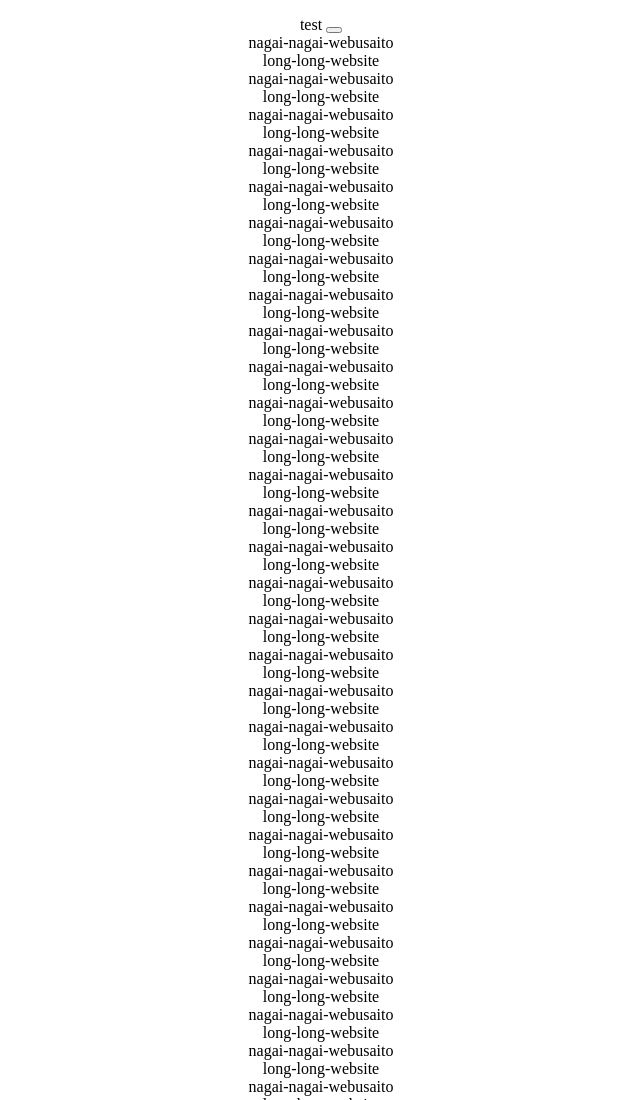
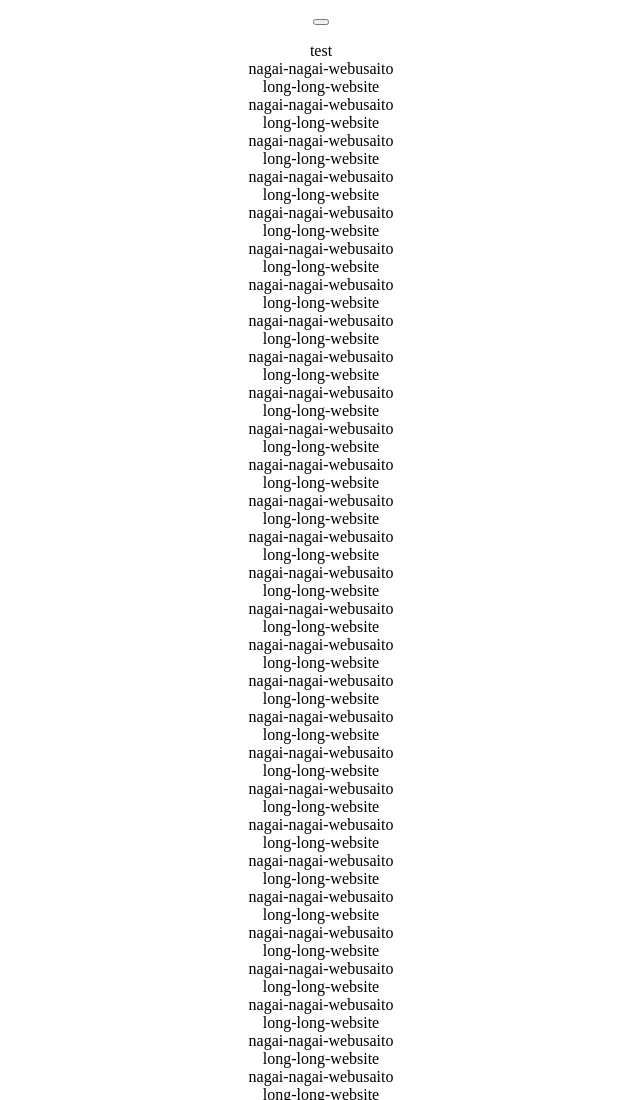
Before and after one commit to uniunimagumagu/alpacaproject3, a plain HTML site: page tab.html in a window 1280 px wide. Shown: the top 1100 px of the page, without its empty margins (319-959 px from the left). Drawn offline with Linux system fonts and the light colour scheme.

Commit message:
ボタンの位置固定されへん・・・

```diff
--- a/tab.css
+++ b/tab.css
@@ -5,6 +5,6 @@ body{
 
 .menu_button{
     position: sticky;/*画面上の位置固定*/
-    top: 100;
-    transform: rotate(360deg);
+    top: 0;
+    /*transform: rotate(360deg);*/
 }
--- a/tab.html
+++ b/tab.html
@@ -8,10 +8,11 @@
     </head>
 
     <body>
-       <p>test
        <button class="menu_button">
 
        </button>
+
+       <p>test
         <br>nagai-nagai-webusaito
         <br>long-long-website
         <br>nagai-nagai-webusaito
```
Lines whose indentation alone changed are shown as unchanged.
